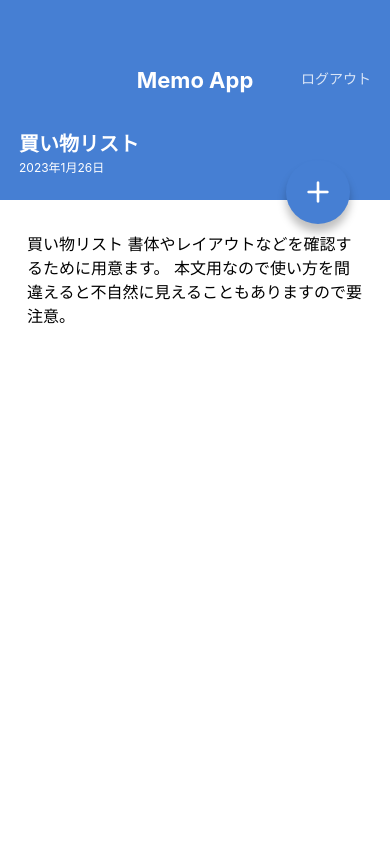
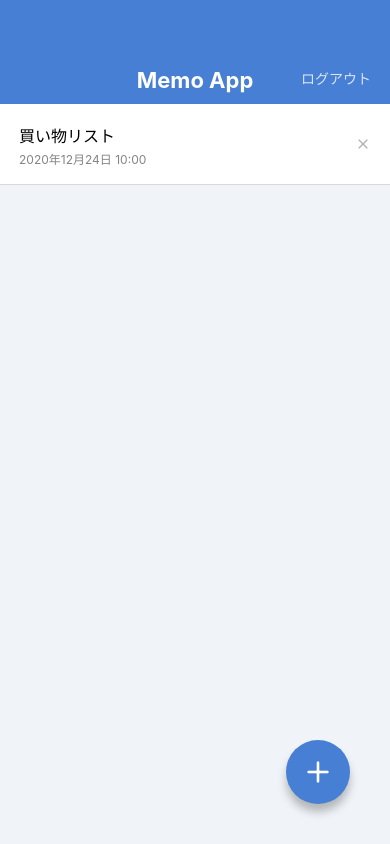
Before and after one commit to ken0426/react-memo-ap, a React Native app: screen / in a window 390 px wide. Built offline with nearby package versions, Linux system fonts and the light colour scheme.

Commit message:
[feat] 各画面で使用するアイコンの実装

```diff
--- a/App.tsx
+++ b/App.tsx
@@ -3,7 +3,7 @@ import MemoListScreen from './src/screens/MemoListScreen';
 
 export default function App() {
   return (
-    // <MemoListScreen />
-    <MemoDetailScreen />
+    <MemoListScreen />
+    // <MemoDetailScreen />
   );
 }
--- a/src/components/CircleButton.tsx
+++ b/src/components/CircleButton.tsx
@@ -1,16 +1,16 @@
 import React from 'react';
-import { StyleSheet, Text, View } from 'react-native';
+import { StyleSheet, View } from 'react-native';
 import { Feather } from '@expo/vector-icons';
 
 type Props = {
-  icon: string;
   style?: object;
+  name: string;
 };
 
-const CircleButton = ({ icon, style }: Props) => {
+const CircleButton = ({ style, name }: Props) => {
   return (
     <View style={[styles.circleButton, style]}>
-      <Feather name='plus' size={32} color='#ffffff' />
+      <Feather name={name} size={32} color='#ffffff' />
     </View>
   );
 };
--- a/src/components/MemoList.tsx
+++ b/src/components/MemoList.tsx
@@ -1,3 +1,4 @@
+import { Feather } from '@expo/vector-icons';
 import React from 'react';
 import { StyleSheet, Text, View } from 'react-native';
 
@@ -10,7 +11,7 @@ const MemoList = () => {
           <Text style={styles.memoListItemDate}>2020年12月24日 10:00</Text>
         </View>
         <View>
-          <Text>✗</Text>
+          <Feather name={'x'} size={16} color='#B0B0B0' />
         </View>
       </View>
     </View>
--- a/src/screens/MemoDetailScreen.tsx
+++ b/src/screens/MemoDetailScreen.tsx
@@ -17,7 +17,7 @@ const MemoDetailScreen = () => {
           本文用なので使い方を間違えると不自然に見えることもありますので要注意。
         </Text>
       </ScrollView>
-      <CircleButton icon={'+'} style={{ top: 160, bottom: 'auto' }} />
+      <CircleButton name={'plus'} style={{ top: 160, bottom: 'auto' }} />
     </View>
   );
 };
--- a/src/screens/MemoListScreen.tsx
+++ b/src/screens/MemoListScreen.tsx
@@ -9,7 +9,7 @@ const MemoListScreen = () => {
     <View style={styles.container}>
       <AppBar />
       <MemoList />
-      <CircleButton icon={'+'} />
+      <CircleButton name={'plus'} />
     </View>
   );
 };
```
